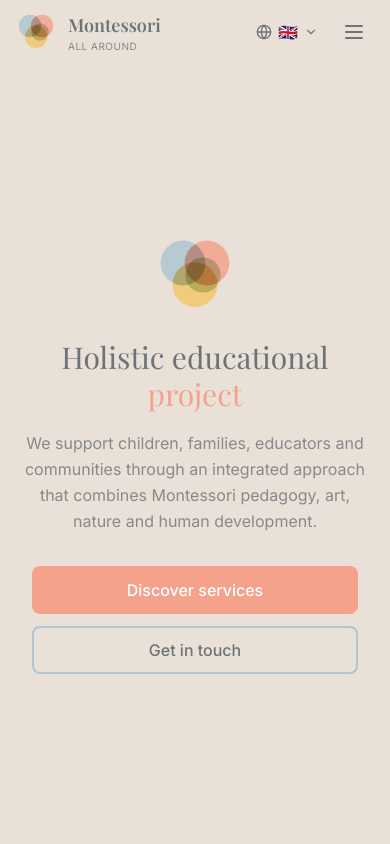
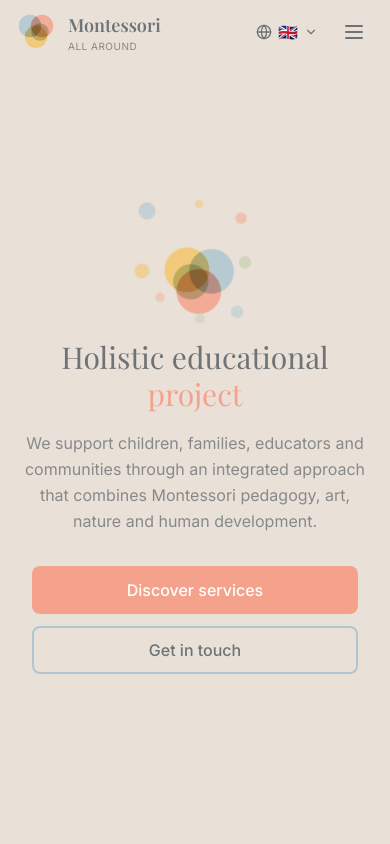
Before and after one commit to leo-schlanger/montessori-all-around, a React (Vite) app: page / in a window 390 px wide. Shown: the top 844 px of the page. Built offline with nearby package versions, Linux system fonts and the light colour scheme.

Commit message:
feat: add spinning logo and floating colored bubbles in hero
- Logo rotates slowly (20s per revolution)
- 8 colored bubbles float around the logo with different rhythms
- Bubbles use brand colors (azul, coral, amarelo, verde)
- Responsive sizing for mobile and desktop

```diff
--- a/src/components/Hero.tsx
+++ b/src/components/Hero.tsx
@@ -60,10 +60,56 @@ export function Hero() {
 
       <div className="container mx-auto px-4 py-12 sm:py-16 md:py-20 relative z-10">
         <div className="flex flex-col items-center text-center max-w-4xl mx-auto">
-          {/* Logo - animated entrance */}
-          <div className="mb-6 sm:mb-8 opacity-0 animate-scale-in hero-delay-1">
-            <LogoIcon size={80} className="sm:hidden" />
-            <LogoIcon size={120} className="hidden sm:block" />
+          {/* Logo with spinning animation and floating bubbles */}
+          <div className="mb-6 sm:mb-8 opacity-0 animate-scale-in hero-delay-1 relative">
+            {/* Floating colored bubbles around the logo */}
+            <div className="absolute inset-0 pointer-events-none" aria-hidden="true">
+              {/* Azul bubble - top left */}
+              <div
+                className="absolute -top-3 -left-4 sm:-top-4 sm:-left-6 w-4 h-4 sm:w-5 sm:h-5 rounded-full bg-azul-suave/70 animate-bubble-1"
+              />
+              {/* Coral bubble - top right */}
+              <div
+                className="absolute -top-2 -right-3 sm:-top-3 sm:-right-5 w-3 h-3 sm:w-4 sm:h-4 rounded-full bg-coral/70 animate-bubble-2"
+                style={{ animationDelay: '0.8s' }}
+              />
+              {/* Amarelo bubble - left */}
+              <div
+                className="absolute top-1/2 -left-5 sm:-left-8 w-3.5 h-3.5 sm:w-5 sm:h-5 rounded-full bg-amarelo/70 animate-bubble-3"
+                style={{ animationDelay: '1.5s' }}
+              />
+              {/* Verde bubble - right */}
+              <div
+                className="absolute top-1/3 -right-4 sm:-right-7 w-3 h-3 sm:w-4 sm:h-4 rounded-full bg-verde-pastel/70 animate-bubble-1"
+                style={{ animationDelay: '2.2s' }}
+              />
+              {/* Coral bubble - bottom left */}
+              <div
+                className="absolute -bottom-2 left-0 sm:-bottom-3 sm:left-1 w-2.5 h-2.5 sm:w-3.5 sm:h-3.5 rounded-full bg-coral/50 animate-bubble-2"
+                style={{ animationDelay: '3s' }}
+              />
+              {/* Azul bubble - bottom right */}
+              <div
+                className="absolute -bottom-1 -right-2 sm:-bottom-2 sm:-right-4 w-3 h-3 sm:w-4 sm:h-4 rounded-full bg-azul-suave/60 animate-bubble-3"
+                style={{ animationDelay: '0.5s' }}
+              />
+              {/* Small amarelo - top center */}
+              <div
+                className="absolute -top-5 left-1/2 -translate-x-1/2 w-2 h-2 sm:w-3 sm:h-3 rounded-full bg-amarelo/60 animate-bubble-1"
+                style={{ animationDelay: '1.8s' }}
+              />
+              {/* Small verde - bottom center */}
+              <div
+                className="absolute -bottom-4 left-1/2 -translate-x-1/2 w-2.5 h-2.5 sm:w-3 sm:h-3 rounded-full bg-verde-pastel/60 animate-bubble-2"
+                style={{ animationDelay: '2.5s' }}
+              />
+            </div>
+
+            {/* Spinning logo */}
+            <div className="animate-spin-slow">
+              <LogoIcon size={80} className="sm:hidden" />
+              <LogoIcon size={120} className="hidden sm:block" />
+            </div>
           </div>
 
           {/* Title - animated entrance */}
--- a/tailwind.config.js
+++ b/tailwind.config.js
@@ -66,6 +66,23 @@ export default {
           from: { opacity: '0', transform: 'translateX(40px)' },
           to: { opacity: '1', transform: 'translateX(0)' },
         },
+        'spin-slow': {
+          from: { transform: 'rotate(0deg)' },
+          to: { transform: 'rotate(360deg)' },
+        },
+        'bubble-1': {
+          '0%, 100%': { transform: 'translateY(0) scale(1)', opacity: '0.7' },
+          '50%': { transform: 'translateY(-30px) scale(1.1)', opacity: '1' },
+        },
+        'bubble-2': {
+          '0%, 100%': { transform: 'translateY(0) scale(1)', opacity: '0.6' },
+          '50%': { transform: 'translateY(-45px) scale(0.9)', opacity: '0.9' },
+        },
+        'bubble-3': {
+          '0%, 100%': { transform: 'translateY(0) scale(1.05)', opacity: '0.8' },
+          '30%': { transform: 'translateY(-20px) scale(0.95)', opacity: '0.6' },
+          '70%': { transform: 'translateY(-35px) scale(1.1)', opacity: '1' },
+        },
       },
       animation: {
         'blob': 'blob-morph 8s ease-in-out infinite',
@@ -77,6 +94,10 @@ export default {
         'scale-in': 'scale-in 0.5s ease-out forwards',
         'slide-in-left': 'slide-in-left 0.7s ease-out forwards',
         'slide-in-right': 'slide-in-right 0.7s ease-out forwards',
+        'spin-slow': 'spin-slow 20s linear infinite',
+        'bubble-1': 'bubble-1 4s ease-in-out infinite',
+        'bubble-2': 'bubble-2 5s ease-in-out infinite',
+        'bubble-3': 'bubble-3 6s ease-in-out infinite',
       },
     },
   },
```
